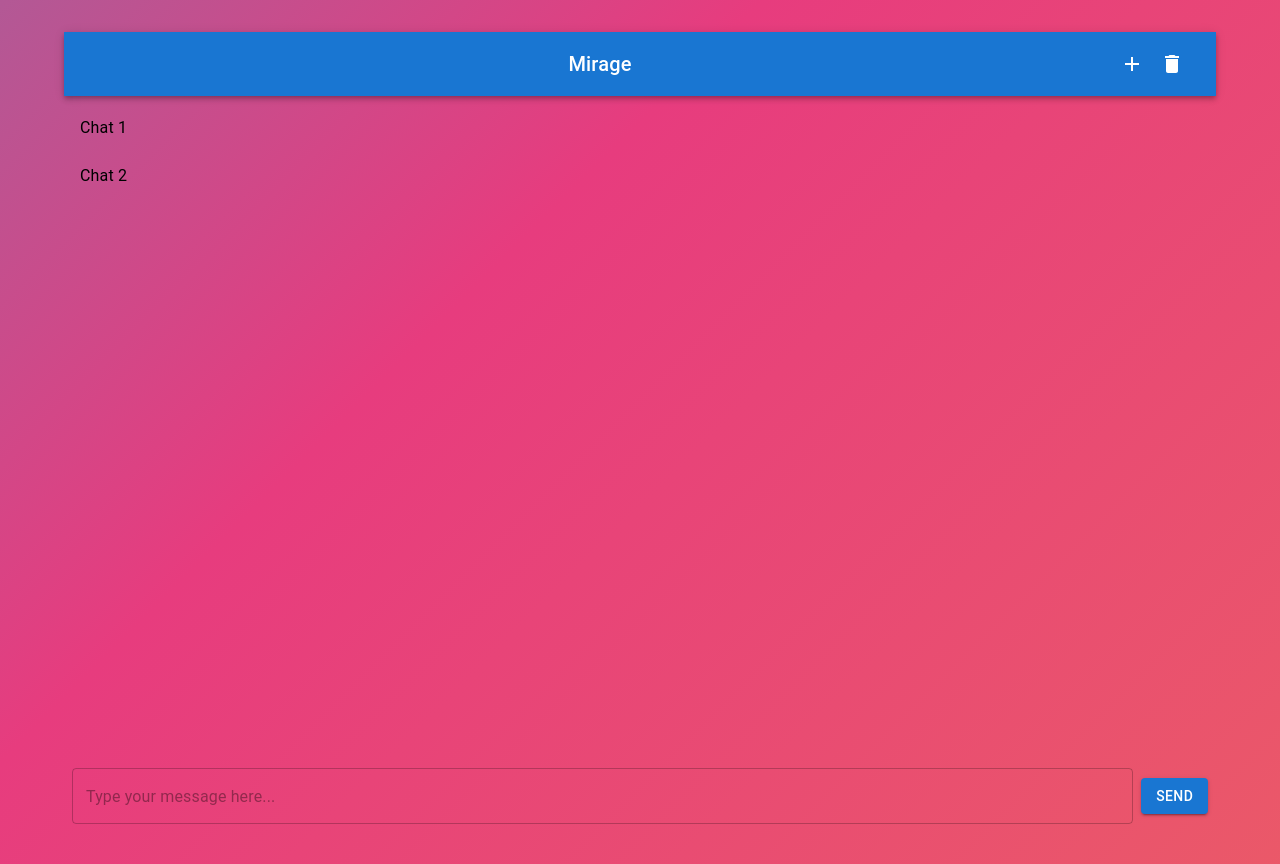
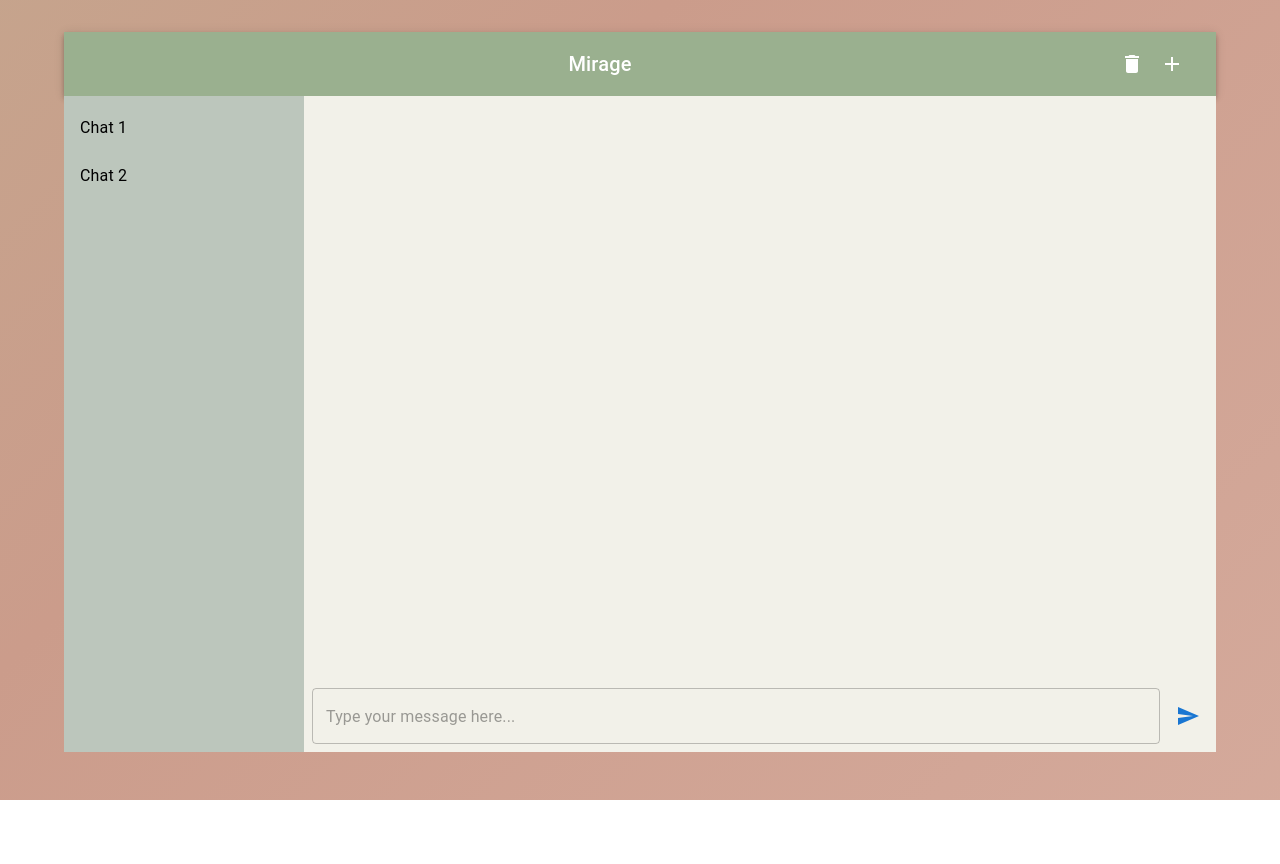
Before and after one commit to tfsingh/mirage, a React (Vite) app: page / in a window 1280 px wide. After the commit the page ends 800 px from the top, so only its background shows below. Built offline with nearby package versions, Linux system fonts and the light colour scheme.

Commit message:
UI structure complete

```diff
--- a/src/Config.tsx
+++ b/src/Config.tsx
@@ -95,9 +95,9 @@ const Config = () => {
     return (
         <Box display="flex" flexDirection="column" alignItems="center" justifyContent="center" m={4}>
 
-            <Box display="flex" flexDirection="column" alignItems="center" justifyContent="center" mb={0}>
+            <Box display="flex" flexDirection="column" alignItems="center" justifyContent="center" mb={0} >
                 <Typography variant="h4" gutterBottom>
-                    scraping config
+                    new chat
                 </Typography>
             </Box>
 
--- a/src/Dashboard.tsx
+++ b/src/Dashboard.tsx
@@ -1,7 +1,8 @@
 import React, { useEffect, useState } from 'react';
-import { Box, List, ListItem, ListItemText, TextField, Button, AppBar, Toolbar, Typography, IconButton, Container } from '@mui/material';
+import { Box, List, ListItem, ListItemText, TextField, AppBar, Toolbar, Typography, IconButton, Container } from '@mui/material';
 import DeleteIcon from '@mui/icons-material/Delete';
 import AddIcon from '@mui/icons-material/Add';
+import SendIcon from '@mui/icons-material/Send';
 import Config from './Config';
 
 const Dashboard = () => {
@@ -54,23 +55,23 @@ const Dashboard = () => {
 
   return (
     <Container>
-      <Box sx={{ display: 'flex', height: '100vh', flexDirection: 'column' }}>
-        <AppBar position="static">
+      <Box sx={{ display: 'flex', height: '90vh', flexDirection: 'column' }}>
+        <AppBar position="static" sx={{ bgcolor: '#9ab08f' }}>
           <Toolbar>
             <Typography variant="h6" noWrap component="div" sx={{ flexGrow: 1 }}>
               Mirage
             </Typography>
+            <IconButton color="inherit" onClick={handleClearChat}>
+              <DeleteIcon />
+            </IconButton>
             <IconButton color="inherit" onClick={() => setShowConfig(true)}>
               <AddIcon />
-            </IconButton>
-            <IconButton color="inherit" onClick={handleClearChat}>
-              <DeleteIcon />
             </IconButton>
           </Toolbar>
         </AppBar>
 
-        <Box sx={{ display: 'flex', flexGrow: 1 }}>
-          <List sx={{ width: '240px' }}>
+        <Box sx={{ display: 'flex', flexGrow: 1, overflow: 'hidden' }}>
+          <List sx={{ minWidth: '240px', overflowY: 'auto', bgcolor: '#BCC6BC' }}>
             {chats.map((chat) => (
               <ListItem button key={chat.model_id} onClick={() => setCurrentChat(chat.model_id)}>
                 <ListItemText primary={chat.model_name} />
@@ -78,26 +79,28 @@ const Dashboard = () => {
             ))}
           </List>
 
-          <Box sx={{ flexGrow: 1, overflow: 'auto', p: 3 }}>
+          <Box sx={{ flexGrow: 1, display: 'flex', flexDirection: 'column' }}>
+            <Box sx={{ flexGrow: 1, overflow: 'auto', p: 3, bgcolor: '#F2F1E9', whiteSpace: 'pre-wrap', wordBreak: 'break-word' }}>
               {messages[currentChat]?.map((msg, index) => (
-              <Typography key={index} sx={{ textAlign: 'left' }}>
+                <Typography key={index} sx={{ textAlign: 'left', overflowWrap: 'break-word' }}>
                   {msg.text}
                 </Typography>
               ))}
             </Box>
-        </Box>
-
-        <Box sx={{ p: 1, display: 'flex', alignItems: 'center' }}>
+            <Box sx={{ display: 'flex', alignItems: 'center', p: 1, bgcolor: '#F2F1E9' }}>
               <TextField
                 fullWidth
                 variant="outlined"
                 value={currentMessage}
                 onChange={(e) => setCurrentMessage(e.target.value)}
                 placeholder="Type your message here..."
+                sx={{ mr: 1 }}
               />
-          <Button variant="contained" onClick={handleSendMessage} sx={{ ml: 1 }}>
-            Send
-          </Button>
+              <IconButton color="primary" onClick={handleSendMessage}>
+                <SendIcon />
+              </IconButton>
+            </Box>
+          </Box>
         </Box>
       </Box>
     </Container>
--- a/src/index.css
+++ b/src/index.css
@@ -13,7 +13,7 @@ body {
 body {
   margin: 0;
   padding: 0;
-  background: linear-gradient(-45deg, #ee7752, #e73c7e, #23a6d5, #23d5ab);
+  background: linear-gradient(-45deg, #ddb6aa, #cb9c8b, #b5bb91, #c2b07d);
   background-size: 400% 400%;
   -webkit-animation: Gradient 15s ease infinite;
   -moz-animation: Gradient 15s ease infinite;
```
Lines whose indentation alone changed are shown as unchanged.
